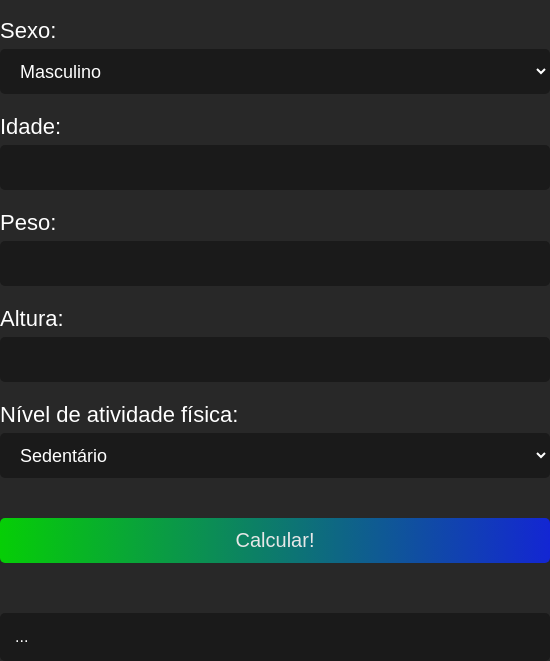
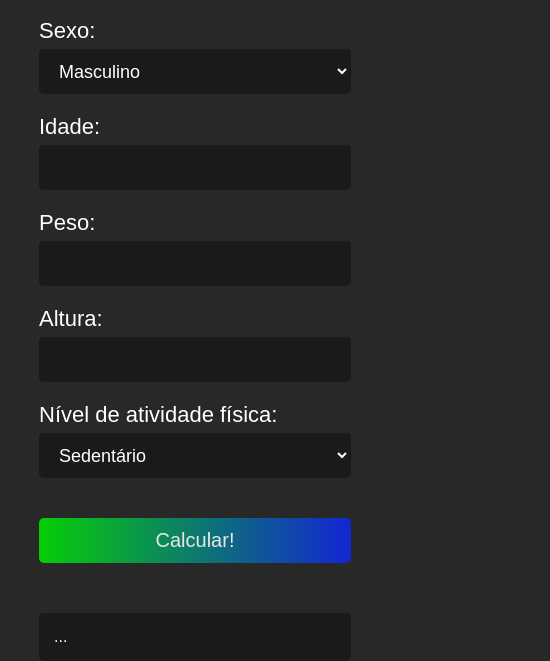
Before and after one commit to wantedxp/Calculadora_De_calorias, a plain HTML site: page index.html in a window 390 px wide. Shown: the part 227-888 px from the top of the page, 550 px wide, since content can reach past the window. Drawn offline with Linux system fonts and the light colour scheme.

Commit message:
Update style.css

```diff
--- a/style.css
+++ b/style.css
@@ -109,3 +109,11 @@ header {
 .result-content ul li strong {
     color: #38c944;
 }
+
+/* responsive */
+
+@media (max-width: 600px) {
+    .container {
+        width: 80%;
+    }
+}
```
